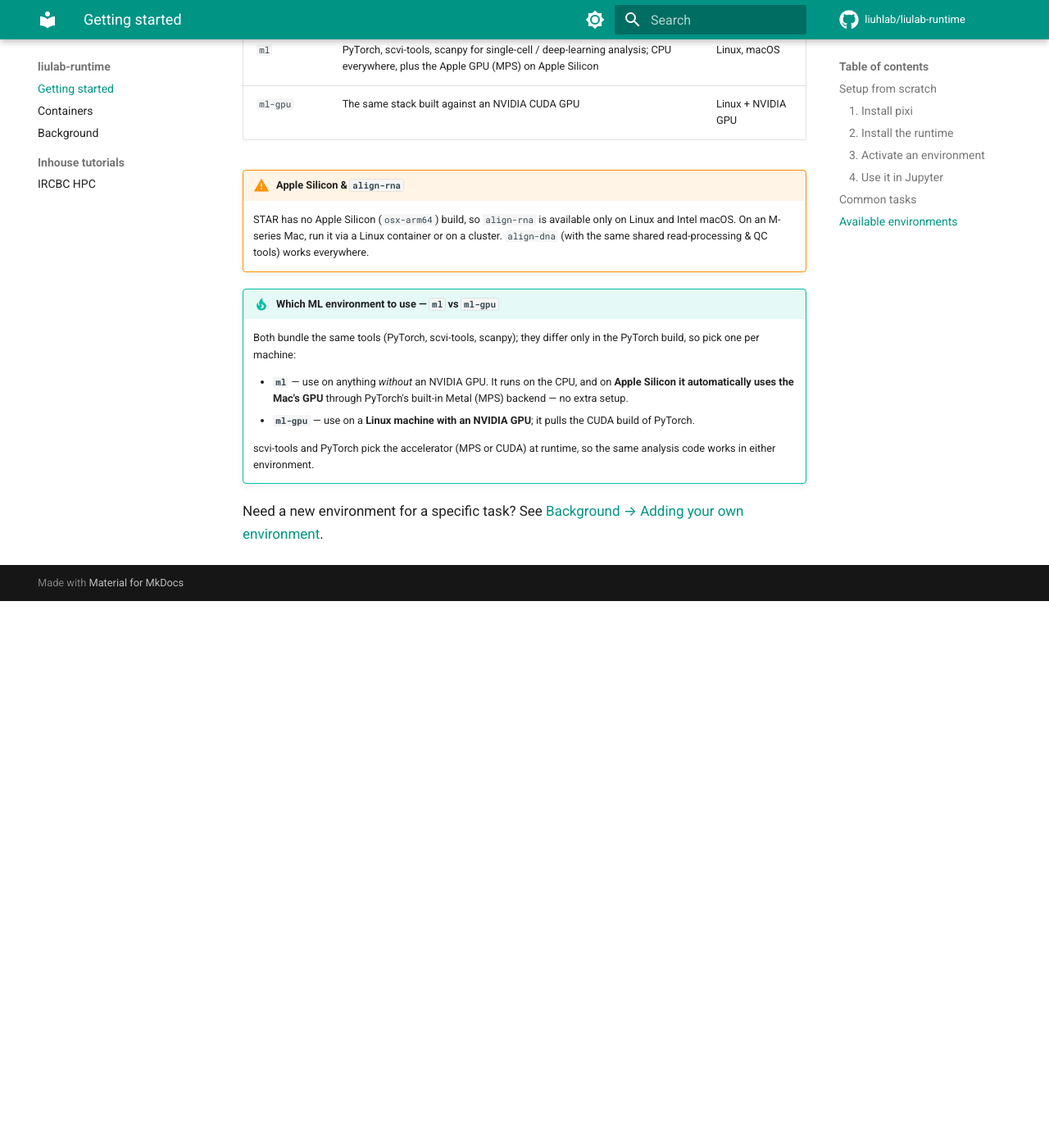
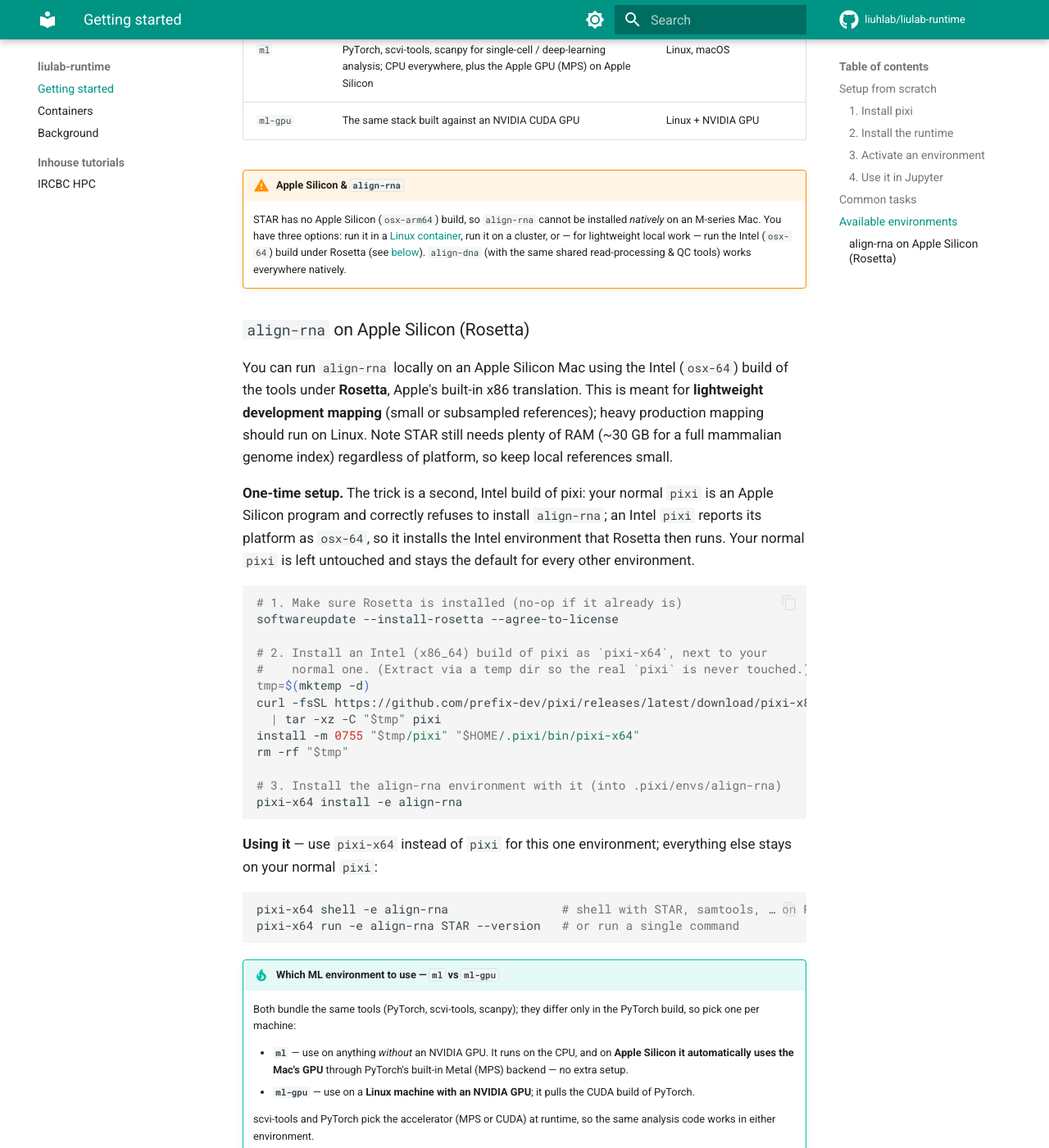
Before and after one commit to liuhlab/liulab-runtime, an MkDocs documentation site: the page built from docs/index.md, in a window 1280 px wide and 1400 px high, scrolled down 3239 px. Shown: the whole window at 82% size. Built offline with MkDocs 1.6.1 and Material for MkDocs 9.7.7, drawn with Linux system fonts in a browser that asks for light colours; comment, search, counter and statistics services are not loaded; before the commit the page ends 3972 px from its top, so only the background shows below that; some of the changed text lies outside the part shown.

Commit message:
docs: document running align-rna on Apple Silicon under Rosetta
STAR has no osx-arm64 build, so align-rna can't install natively on
M-series Macs. Add a docs/index.md subsection with the Rosetta route
(a second x86_64 pixi, `pixi-x64`, that reports osx-64 and installs the
Intel env), update the platform table + Apple Silicon warning, and note
the method briefly in CLAUDE.md.

Co-Authored-By: Claude Opus 4.8 <noreply@anthropic.com>

````diff
--- a/docs/index.md
+++ b/docs/index.md
@@ -136,16 +136,58 @@ again to pick it up.
 | Environment  | Contents                                                            | Platforms |
 | ------------ | ------------------------------------------------------------------- | --------- |
 | `default`    | `liulab-data`, `liulab-genome`, `seqforge`, Jupyter Lab, seaborn, pandas, numpy, samtools, bedtools | Linux, macOS |
-| `align-rna`  | RNA-seq aligner + shared read processing & QC: STAR, samtools, sambamba, fastp, fastqc, multiqc, repaq | Linux, Intel macOS |
+| `align-rna`  | RNA-seq aligner + shared read processing & QC: STAR, samtools, sambamba, fastp, fastqc, multiqc, repaq | Linux, Intel macOS (Apple Silicon via Rosetta) |
 | `align-dna`  | DNA-seq aligner + shared read processing & QC: chromap, samtools, sambamba, fastp, fastqc, multiqc, repaq | Linux, macOS |
 | `ml`         | PyTorch, scvi-tools, scanpy for single-cell / deep-learning analysis; CPU everywhere, plus the Apple GPU (MPS) on Apple Silicon | Linux, macOS |
 | `ml-gpu`     | The same stack built against an NVIDIA CUDA GPU | Linux + NVIDIA GPU |
 
 !!! warning "Apple Silicon & `align-rna`"
-    STAR has no Apple Silicon (`osx-arm64`) build, so `align-rna` is
-    available only on Linux and Intel macOS. On an M-series Mac, run it
-    via a Linux container or on a cluster. `align-dna` (with the same
-    shared read-processing & QC tools) works everywhere.
+    STAR has no Apple Silicon (`osx-arm64`) build, so `align-rna` cannot
+    be installed *natively* on an M-series Mac. You have three options:
+    run it in a [Linux container](containers.md), run it on a cluster, or
+    — for lightweight local work — run the Intel (`osx-64`) build under
+    Rosetta (see [below](#align-rna-on-apple-silicon-rosetta)).
+    `align-dna` (with the same shared read-processing & QC tools) works
+    everywhere natively.
+
+### `align-rna` on Apple Silicon (Rosetta)
+
+You can run `align-rna` locally on an Apple Silicon Mac using the Intel
+(`osx-64`) build of the tools under **Rosetta**, Apple's built-in x86
+translation. This is meant for **lightweight development mapping** (small
+or subsampled references); heavy production mapping should run on Linux.
+Note STAR still needs plenty of RAM (~30 GB for a full mammalian genome
+index) regardless of platform, so keep local references small.
+
+**One-time setup.** The trick is a second, Intel build of pixi: your
+normal `pixi` is an Apple Silicon program and correctly refuses to install
+`align-rna`; an Intel `pixi` reports its platform as `osx-64`, so it
+installs the Intel environment that Rosetta then runs. Your normal `pixi`
+is left untouched and stays the default for every other environment.
+
+```bash
+# 1. Make sure Rosetta is installed (no-op if it already is)
+softwareupdate --install-rosetta --agree-to-license
+
+# 2. Install an Intel (x86_64) build of pixi as `pixi-x64`, next to your
+#    normal one. (Extract via a temp dir so the real `pixi` is never touched.)
+tmp=$(mktemp -d)
+curl -fsSL https://github.com/prefix-dev/pixi/releases/latest/download/pixi-x86_64-apple-darwin.tar.gz \
+  | tar -xz -C "$tmp" pixi
+install -m 0755 "$tmp/pixi" "$HOME/.pixi/bin/pixi-x64"
+rm -rf "$tmp"
+
+# 3. Install the align-rna environment with it (into .pixi/envs/align-rna)
+pixi-x64 install -e align-rna
+```
+
+**Using it** — use `pixi-x64` instead of `pixi` for this one environment;
+everything else stays on your normal `pixi`:
+
+```bash
+pixi-x64 shell -e align-rna                # shell with STAR, samtools, … on PATH
+pixi-x64 run -e align-rna STAR --version   # or run a single command
+```
 
 !!! tip "Which ML environment to use — `ml` vs `ml-gpu`"
     Both bundle the same tools (PyTorch, scvi-tools, scanpy); they differ
````
Also changed, not shown: CLAUDE.md (+4 -1 lines).
